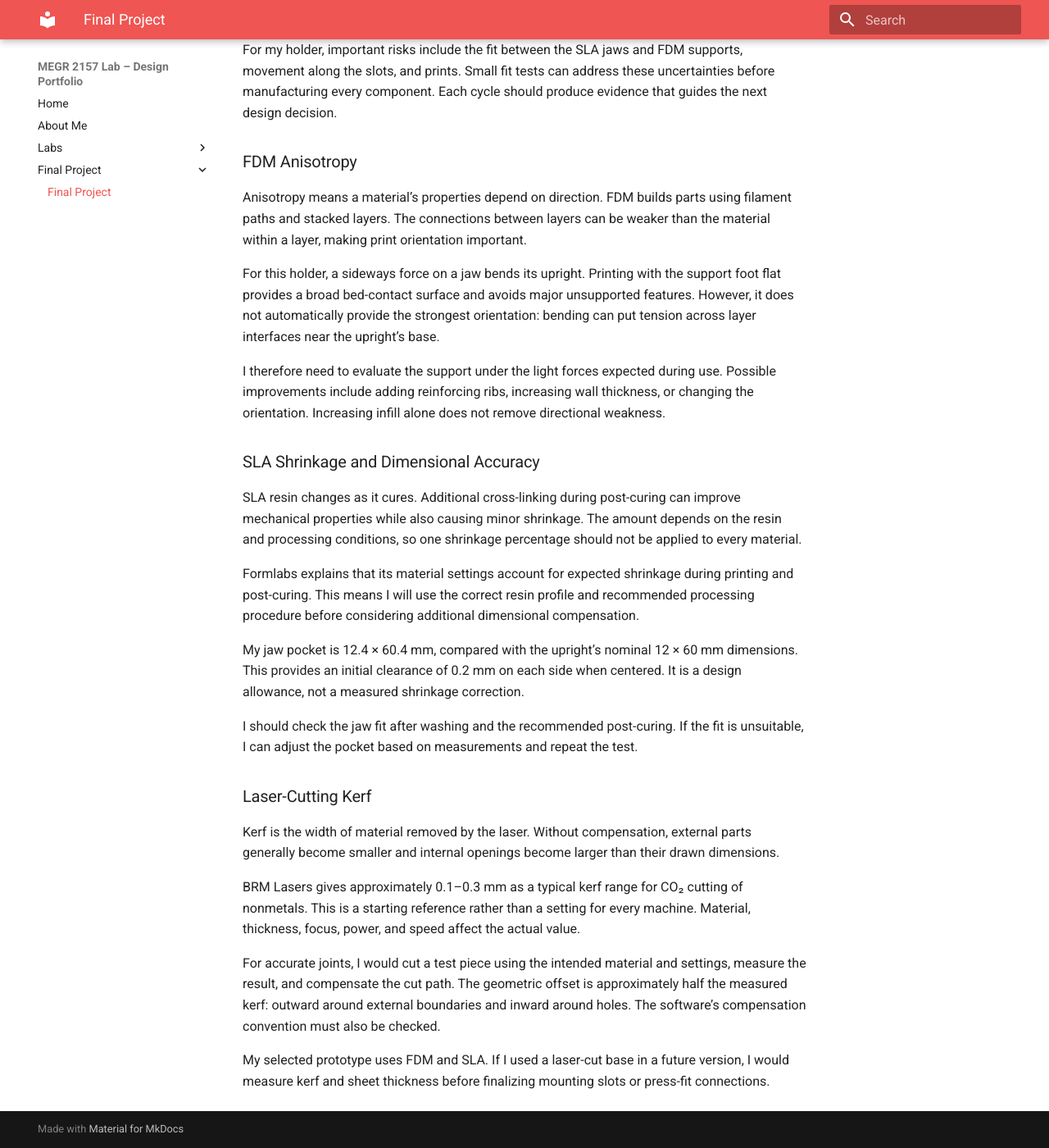
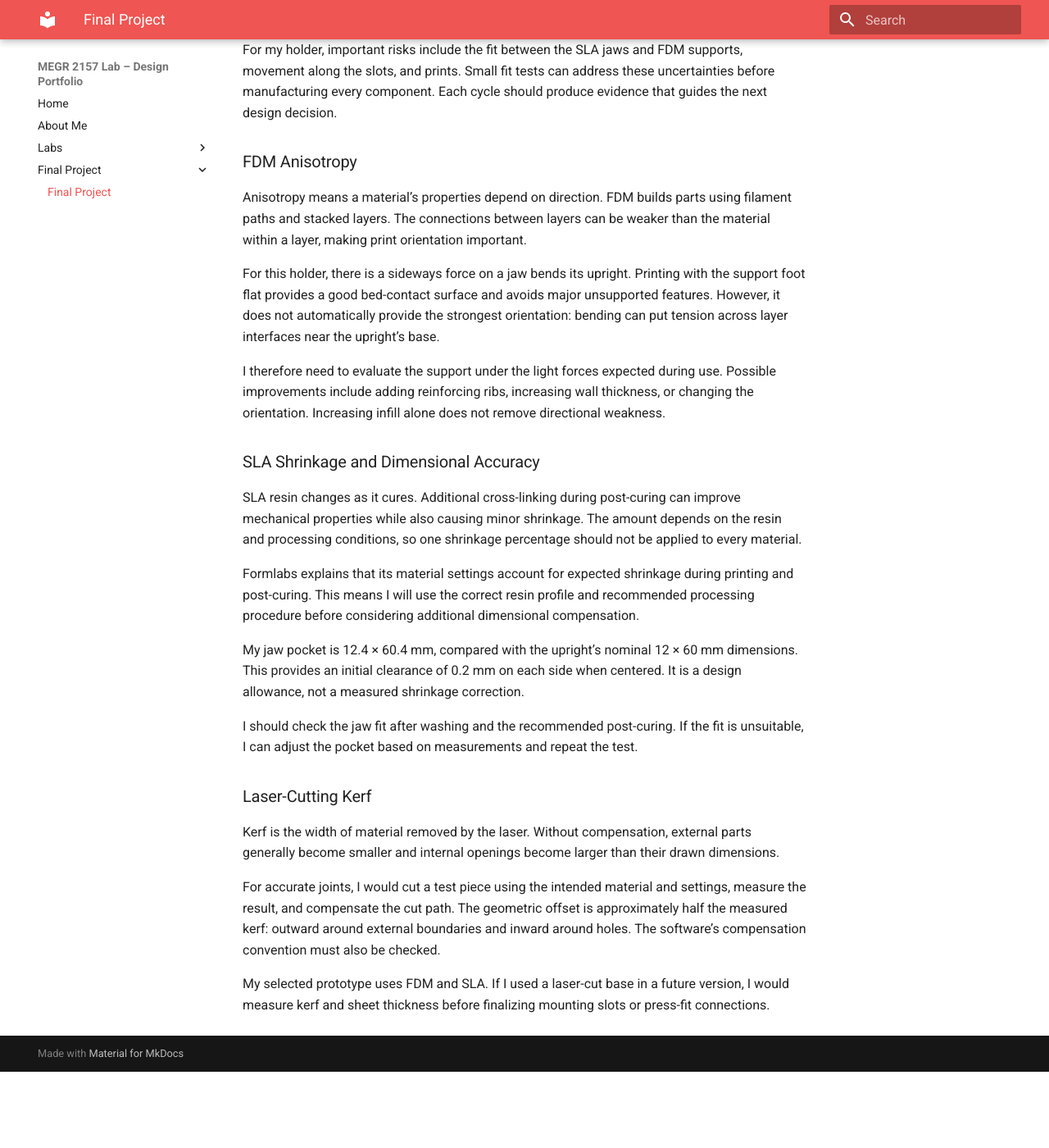
Before and after one commit to BrayanGuzman710/brayan-guzman-portfolio-lab, an MkDocs documentation site: the page built from docs/finalproject/index.md, in a window 1280 px wide and 1400 px high, scrolled down 1736 px. Shown: the whole window at 82% size. Built offline with MkDocs 1.6.1 and Material for MkDocs 9.7.7, drawn with Linux system fonts in a browser that asks for light colours; after the commit the page ends 3043 px from its top, so only the background shows below that.

Commit message:
Update index.md

```diff
--- a/docs/finalproject/index.md
+++ b/docs/finalproject/index.md
@@ -64,7 +64,7 @@ that guides the next design decision.
 Anisotropy means a material’s properties depend on direction. FDM builds parts using filament paths and stacked layers. The connections between layers can be weaker than the
 material within a layer, making print orientation important.
 
-For this holder, a sideways force on a jaw bends its upright. Printing with the support foot flat provides a broad bed-contact surface and avoids major unsupported features. However, it does not automatically provide the strongest orientation: bending can put tension across layer interfaces near the upright’s base.
+For this holder, there is a sideways force on a jaw bends its upright. Printing with the support foot flat provides a good bed-contact surface and avoids major unsupported features. However, it does not automatically provide the strongest orientation: bending can put tension across layer interfaces near the upright’s base.
 
 I therefore need to evaluate the support under the light forces expected during use. Possible improvements include adding reinforcing ribs, increasing wall thickness, or changing the
 orientation. Increasing infill alone does not remove directional weakness.
@@ -85,8 +85,6 @@ I should check the jaw fit after washing and the recommended post-curing. If the
 
 Kerf is the width of material removed by the laser. Without compensation, external parts generally become smaller and internal openings become larger than their drawn dimensions.
 
-BRM Lasers gives approximately 0.1–0.3 mm as a typical kerf range for CO₂ cutting of nonmetals. This is a starting reference rather than a setting for every machine. Material, thickness, focus, power, and speed affect the actual value.
-
 For accurate joints, I would cut a test piece using the intended material and settings, measure the result, and compensate the cut path. The geometric offset is approximately half the measured kerf: outward around external boundaries and inward around holes. The software’s compensation convention must also be checked.
 
 My selected prototype uses FDM and SLA. If I used a laser-cut base in a future version, I would measure kerf and sheet thickness before finalizing mounting slots or press-fit connections.
```
